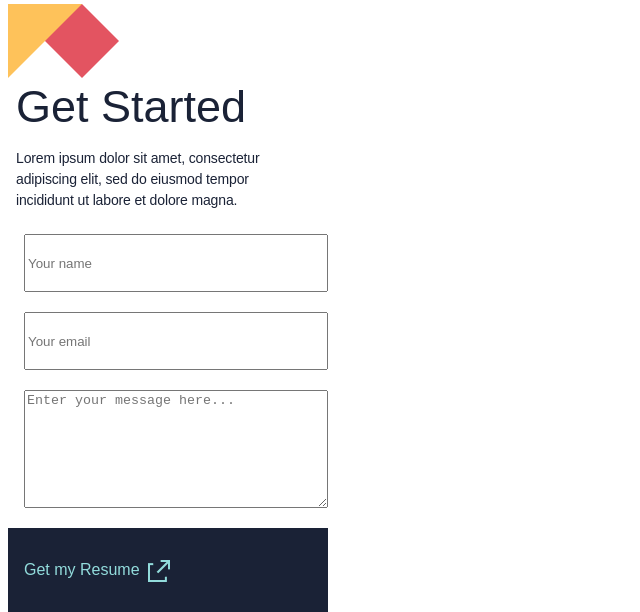
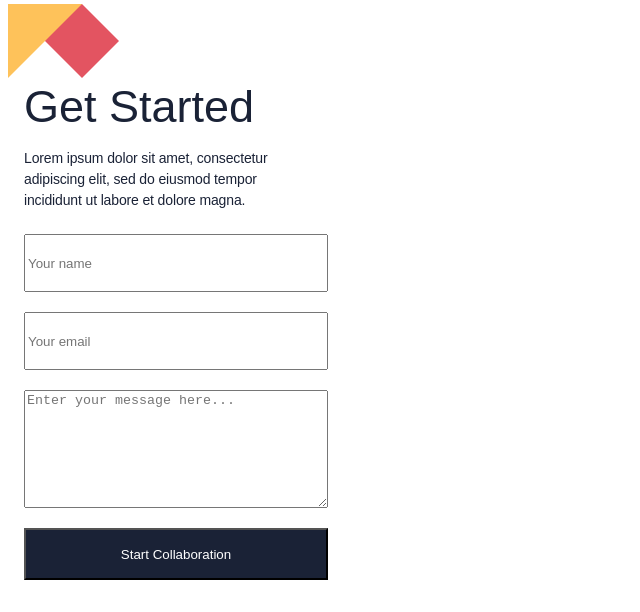
Before and after one commit to AbednegoKibitok/Microverse-Student-Project-1, a website: page index.html in a window 1280 px wide. Shown: the part 3880-4492 px from the top of the page, without its empty margins (0-640 px from the left). Drawn offline with Linux system fonts and the light colour scheme.

Commit message:
Modify styles.css

```diff
--- a/styles.css
+++ b/styles.css
@@ -1,7 +1,7 @@
-@media only screen and (max-width: 768px) and (min-width: 375px) {
+@media only screen and (max-width: 768px) {
   body {
     position: relative;
-    background: #fff;
+    background: #00f;
     box-sizing: border-box;
   }
 }
@@ -312,7 +312,7 @@
   position: absolute;
   min-width: 249px;
   height: 50px;
-  left: 16px;
+  margin-left: 16px;
   margin-top: 80px;
   font-family: 'Playfair Display', Arial, Helvetica, sans-serif;
   font-style: normal;
@@ -326,7 +326,7 @@
   position: absolute;
   min-width: 288px;
   height: 63px;
-  left: 16px;
+  margin-left: 16px;
   margin-top: 130px;
   font-family: 'Poppins', Arial, Helvetica, sans-serif;
   font-style: normal;
@@ -340,7 +340,7 @@
 footer {
   position: absolute;
   min-width: 320px;
-  margin-top: 4400px;
+  margin-top: 4500px;
   margin-left: 0;
   background: #1a2236;
 }
@@ -369,6 +369,7 @@ footer {
   margin-top: 90px;
   display: flex;
   justify-content: space-around;
+  margin-bottom: 16px;
 }
 
 .form {
```
